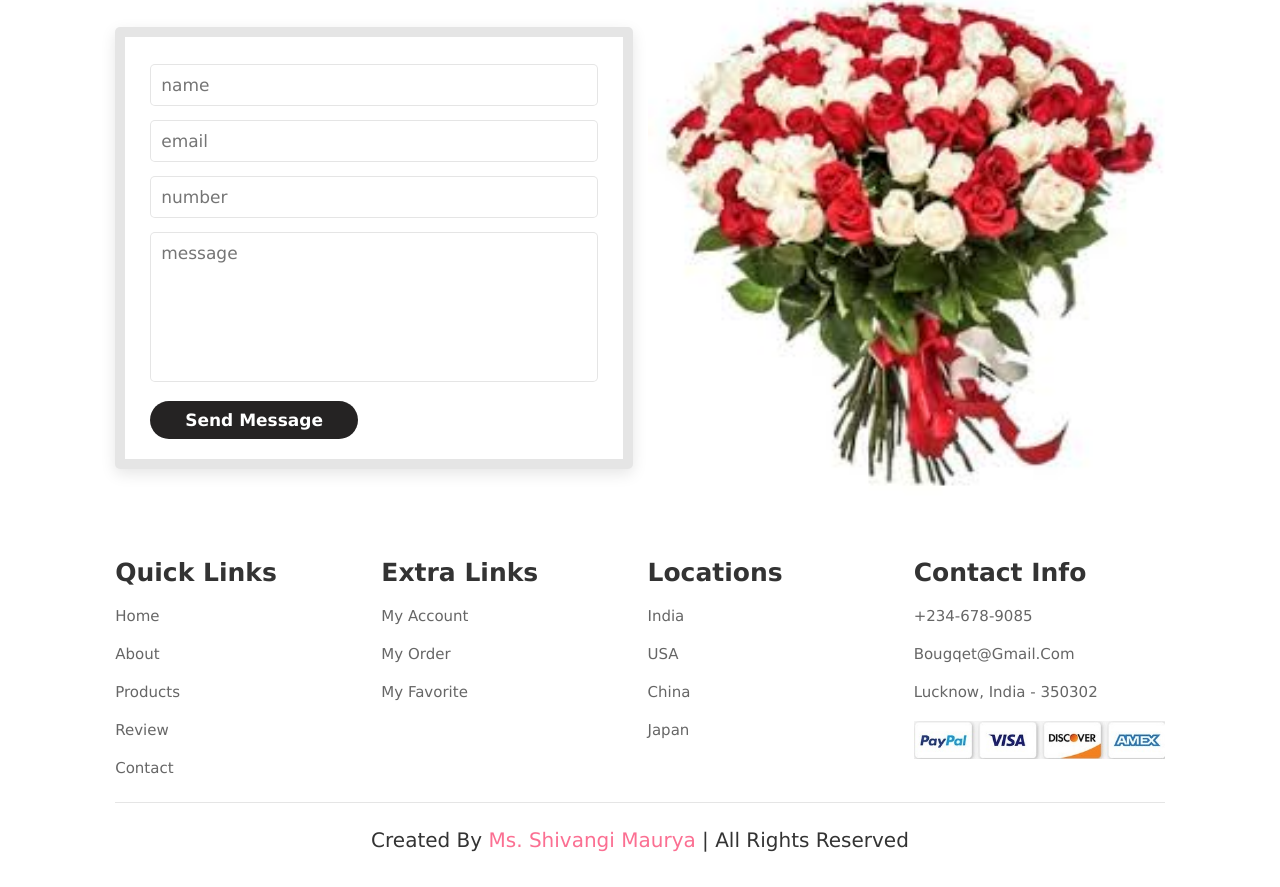
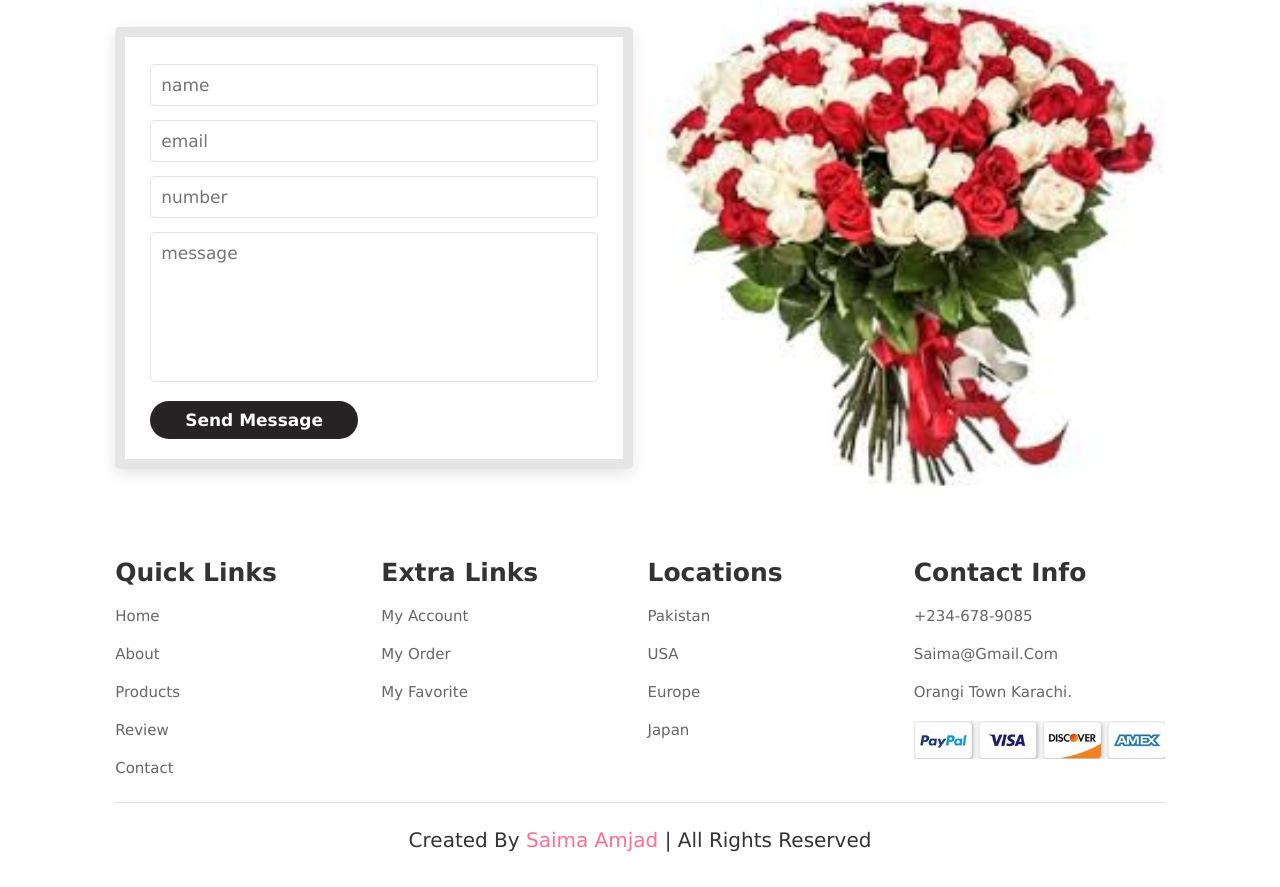
Before and after one commit to SaimaAmjad786/website-html-css, a plain HTML site: page index.html in a window 1280 px wide. Shown: the part 3455-4342 px from the top of the page. Drawn offline with Linux system fonts and the light colour scheme.

Commit message:
updated code

```diff
--- a/index.html
+++ b/index.html
@@ -377,22 +377,22 @@
          <!-- locations -->
          <div class="card">
           <h3>locations</h3>
-          <a href="#">India</a>
+          <a href="#">Pakistan</a>
           <a href="#">USA</a>
-          <a href="#">China</a>
+          <a href="#">Europe</a>
           <a href="#">Japan</a>
         </div>
          <!-- contact information -->
          <div class="card">
           <h3>contact info</h3>
           <a href="#">+234-678-9085</a>
-          <a href="#">bougqet@gmail.com</a>
-          <a href="#">Lucknow, India - 350302</a>
+          <a href="#">saima@gmail.com</a>
+          <a href="#">Orangi Town Karachi.</a>
          <img src="payment_img.jpg">
         </div>
     </div>
 
-    <div class="credit"> Created by <span> ms. shivangi maurya </span>| all rights reserved</div>
+    <div class="credit"> Created by <span> Saima Amjad </span>| all rights reserved</div>
   </section>
   <!-- footer section end -->
 
```
